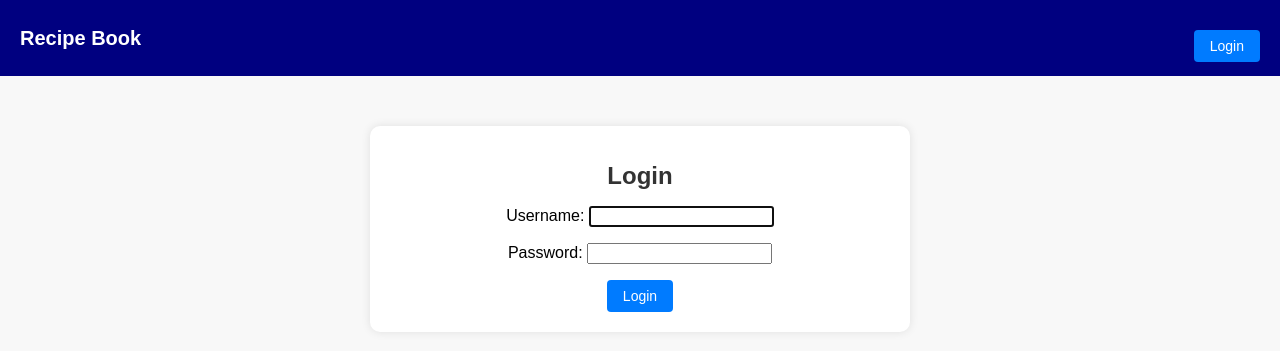
After one commit to r1tsuuu/recipebook-biason-neilaldous, a Django app: page / in a window 1280 px wide. The commit adds this page. Shown: the top 351 px of the page. Run offline with Django 4.2, Linux system fonts and the light colour scheme.

Commit message:
main implementation complete, fixed minor errors as well

```diff
--- /dev/null
+++ b/recipebook/ledger/templates/includes/header.html
@@ -0,0 +1,13 @@
+<header>
+    <h2>Recipe Book</h2>
+    <div class="auth-buttons">
+        {% if user.is_authenticated %}
+            <form method="POST" action="{% url 'ledger:logout' %}">
+                {% csrf_token %}
+                <button type="submit" class="btn logout-btn">Logout</button>
+            </form>
+        {% else %}
+            <a href="{% url 'ledger:login' %}" class="btn login-btn">Login</a>
+        {% endif %}
+    </div>
+</header>
--- /dev/null
+++ b/recipebook/ledger/templates/includes/styles.css
@@ -0,0 +1,88 @@
+<style>
+    body {
+        font-family: Arial, sans-serif;
+        background-color: #f8f8f8;
+        text-align: center;
+        margin: 0;
+        padding: 0;
+    }
+    .container {
+        max-width: 500px;
+        background: white;
+        padding: 20px;
+        margin: 50px auto;
+        border-radius: 10px;
+        box-shadow: 0 0 10px rgba(0, 0, 0, 0.1);
+    }
+    h1 {
+        color: #333;
+        font-size: 24px;
+    }
+    h2 {
+        color: white;
+        font-size: 20px;
+    }
+    ul {
+        list-style: none;
+        padding: 0;
+    }
+    li {
+        background: #eee;
+        margin: 5px 0;
+        padding: 10px;
+        border-radius: 5px;
+    }
+    a {
+        display: inline-block;
+        margin-top: 15px;
+        padding: 10px 15px;
+        background: #007BFF;
+        color: white;
+        text-decoration: none;
+        border-radius: 5px;
+    }
+    a:hover {
+        background: #0056b3;
+    }
+
+    /* Header Styles */
+    header {
+        display: flex;
+        justify-content: space-between;
+        align-items: center;
+        background-color: navy;
+        padding: 10px 20px;
+        color: white;
+    }
+
+    .auth-buttons {
+        display: flex;
+        gap: 10px;
+    }
+
+    .btn {
+        padding: 8px 16px;
+        border: none;
+        border-radius: 4px;
+        color: white;
+        cursor: pointer;
+        font-size: 14px;
+        text-decoration: none;
+    }
+
+    .login-btn {
+        background-color: #007BFF;
+    }
+
+    .login-btn:hover {
+        background-color: #0056b3;
+    }
+
+    .logout-btn {
+        background-color: #dc3545;
+    }
+
+    .logout-btn:hover {
+        background-color: #c82333;
+    }
+</style>
--- a/recipebook/ledger/templates/main.html
+++ b/recipebook/ledger/templates/main.html
@@ -3,60 +3,15 @@
 <head>
     <meta charset="UTF-8">
     <meta name="viewport" content="width=device-width, initial-scale=1.0">
-    <title>{{ recipe.name }}</title>
-    <style>
-        body {
-            font-family: Arial, sans-serif;
-            background-color: #f8f8f8;
-            text-align: center;
-            margin: 0;
-            padding: 0;
-        }
-        .container {
-            max-width: 500px;
-            background: white;
-            padding: 20px;
-            margin: 50px auto;
-            border-radius: 10px;
-            box-shadow: 0 0 10px rgba(0, 0, 0, 0.1);
-        }
-        h1 {
-            color: #333;
-            font-size: 24px;
-        }
-        h2 {
-            color: #555;
-            font-size: 20px;
-        }
-        ul {
-            list-style: none;
-            padding: 0;
-        }
-        li {
-            background: #eee;
-            margin: 5px 0;
-            padding: 10px;
-            border-radius: 5px;
-        }
-        a {
-            display: inline-block;
-            margin-top: 15px;
-            padding: 10px 15px;
-            background: #007BFF;
-            color: white;
-            text-decoration: none;
-            border-radius: 5px;
-        }
-        a:hover {
-            background: #0056b3;
-        }
-    </style>
+    <title>{% block title %}Recipe Book{% endblock %}</title>
+    <link rel="stylesheet" href="./includes/styles.css">
+    {% include 'includes/styles.css' %}
 </head>
 <body>
+    {% include 'includes/header.html' %}
     <div class="container">
-        {% block content %}
-
-        {% endblock %}
+        <h1 class="page-heading">{% block heading %}{% endblock %}</h1>
+        {% block content %}{% endblock %}
     </div>
 </body>
 </html>
--- /dev/null
+++ b/recipebook/ledger/templates/registration/login.html
@@ -0,0 +1,13 @@
+{% extends 'main.html' %}
+
+{% block heading %}Login{% endblock %}
+
+{% block content %}
+<div class="form-container">
+    <form method="POST">
+        {% csrf_token %}
+        {{ form.as_p }}
+        <button type="submit" class="btn login-btn">Login</button>
+    </form>
+</div>
+{% endblock %}
--- a/recipebook/ledger/urls.py
+++ b/recipebook/ledger/urls.py
@@ -1,9 +1,12 @@
 from django.urls import path
+from django.contrib.auth.views import LoginView, LogoutView
 from .views import RecipeListView, RecipeDetailView
 
 urlpatterns = [
     path('recipes/list/', RecipeListView.as_view(), name="recipe_list"),
     path('recipe/<int:pk>/', RecipeDetailView.as_view(), name="recipe_detail"),
+    path('', LoginView.as_view(template_name='registration/login.html'), name="login"),
+    path('logout/', LogoutView.as_view(), name="logout"),
 ]
 
 app_name = 'ledger'
--- a/recipebook/ledger/views.py
+++ b/recipebook/ledger/views.py
@@ -1,13 +1,14 @@
 from django.views.generic import ListView, DetailView
+from django.contrib.auth.mixins import LoginRequiredMixin
 from .models import Recipe
 
-class RecipeListView(ListView):
+class RecipeListView(LoginRequiredMixin, ListView):
     """Displays the list of all recipes"""
     model = Recipe
     template_name = "recipe_list.html"
     context_object_name = "recipes"
 
-class RecipeDetailView(DetailView):
+class RecipeDetailView(LoginRequiredMixin, DetailView):
     """Displays detailed information of a recipe."""
     model = Recipe
     template_name = "recipe_detail.html"
--- a/recipebook/recipebook/settings.py
+++ b/recipebook/recipebook/settings.py
@@ -122,3 +122,6 @@ STATIC_URL = 'static/'
 # https://docs.djangoproject.com/en/5.1/ref/settings/#default-auto-field
 
 DEFAULT_AUTO_FIELD = 'django.db.models.BigAutoField'
+
+LOGIN_REDIRECT_URL = 'ledger:recipe_list'
+LOGOUT_REDIRECT_URL = 'ledger:login'
```
Also changed, not shown: recipebook/ledger/admin.py (+18 -8 lines), recipebook/ledger/models.py (+13 -12 lines), recipebook/ledger/templates/recipe_detail.html (+16 -12 lines), recipebook/ledger/templates/recipe_list.html (+10 -13 lines), 1 other file.
